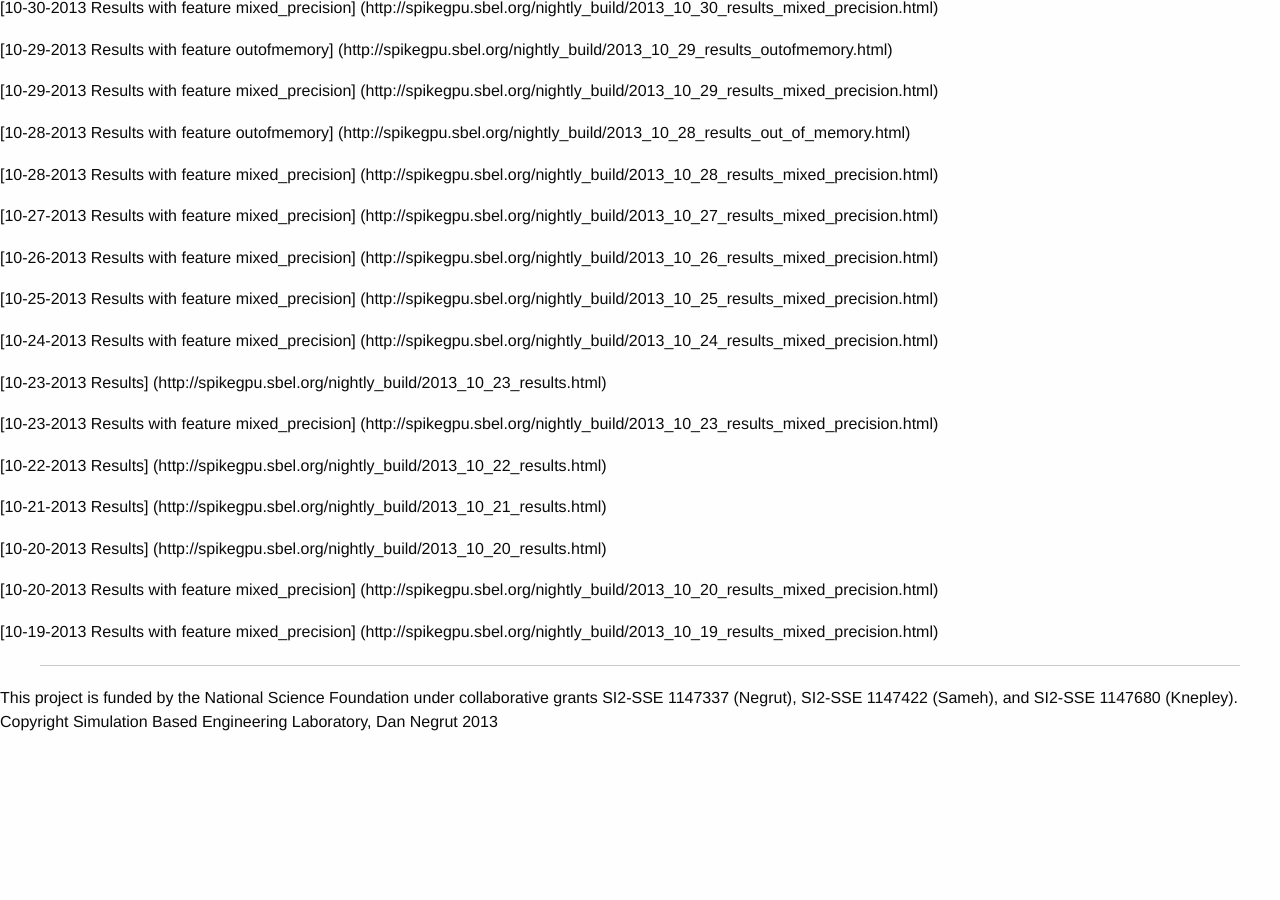
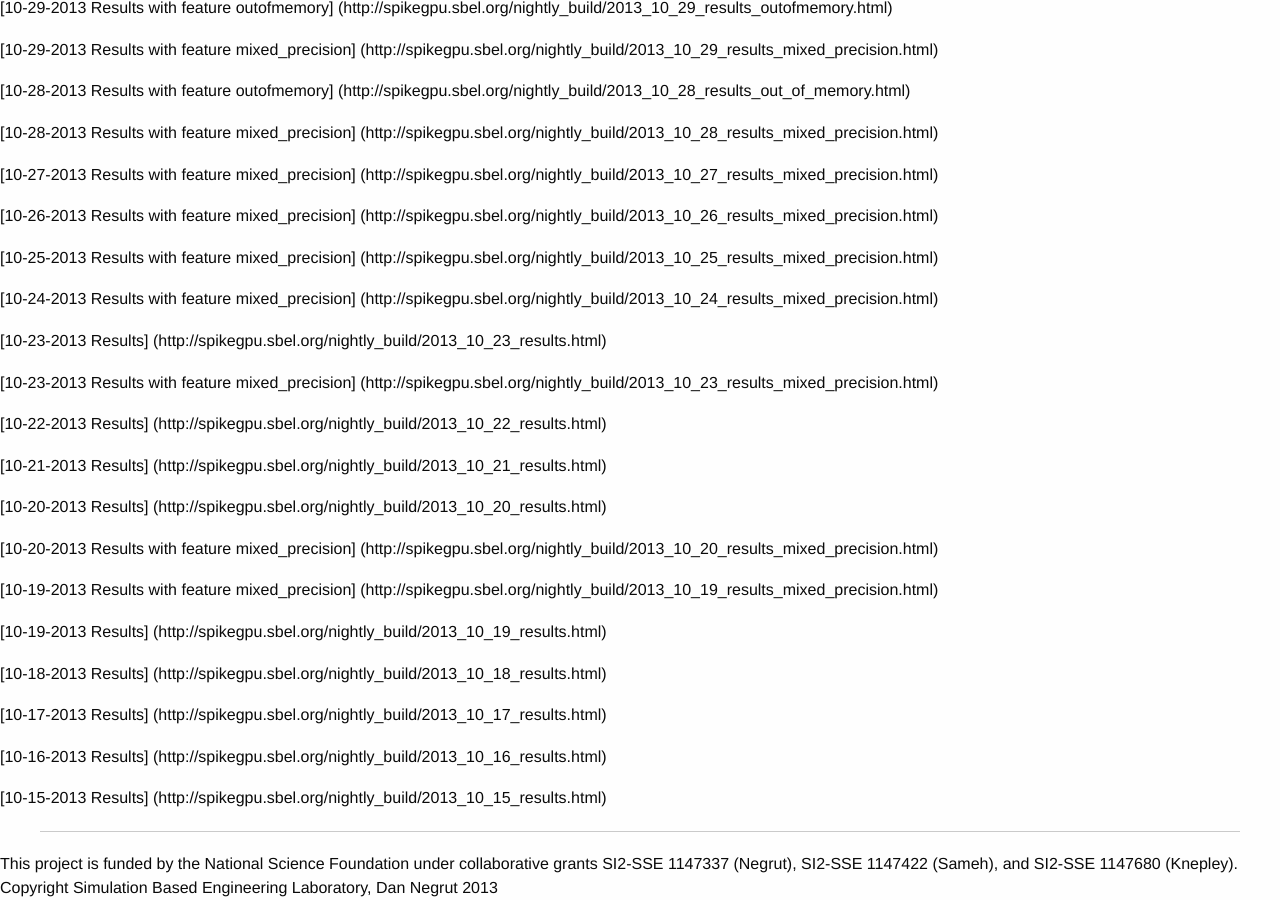
Before and after one commit to spikegpu/spikegpu.github.io, a Jekyll site: the page built from nightly_build/index.md, in a window 1280 px wide and 900 px high, scrolled down 1432 px. Built offline with Jekyll 4.4.1, drawn with Linux system fonts in a browser that asks for light colours; nearby versions of some CDN libraries; library files that are not in the unit come from our copies; Markdown is read by kramdown in place of the engine named in the settings; before the commit the page ends 2166 px from its top, so only the background shows below that; some of the changed text lies outside the part shown.

Commit message:
Test page build

```diff
--- a/nightly_build/index.md
+++ b/nightly_build/index.md
@@ -95,3 +93,13 @@ title: Nightly
 [10-20-2013 Results with feature mixed_precision] (http://spikegpu.sbel.org/nightly_build/2013_10_20_results_mixed_precision.html)
 
 [10-19-2013 Results with feature mixed_precision] (http://spikegpu.sbel.org/nightly_build/2013_10_19_results_mixed_precision.html)
+
+[10-19-2013 Results] (http://spikegpu.sbel.org/nightly_build/2013_10_19_results.html)
+
+[10-18-2013 Results] (http://spikegpu.sbel.org/nightly_build/2013_10_18_results.html)
+
+[10-17-2013 Results] (http://spikegpu.sbel.org/nightly_build/2013_10_17_results.html)
+
+[10-16-2013 Results] (http://spikegpu.sbel.org/nightly_build/2013_10_16_results.html)
+
+[10-15-2013 Results] (http://spikegpu.sbel.org/nightly_build/2013_10_15_results.html)
```
Also changed, not shown: other parts of nightly_build/index.md (+0 -2 lines).
